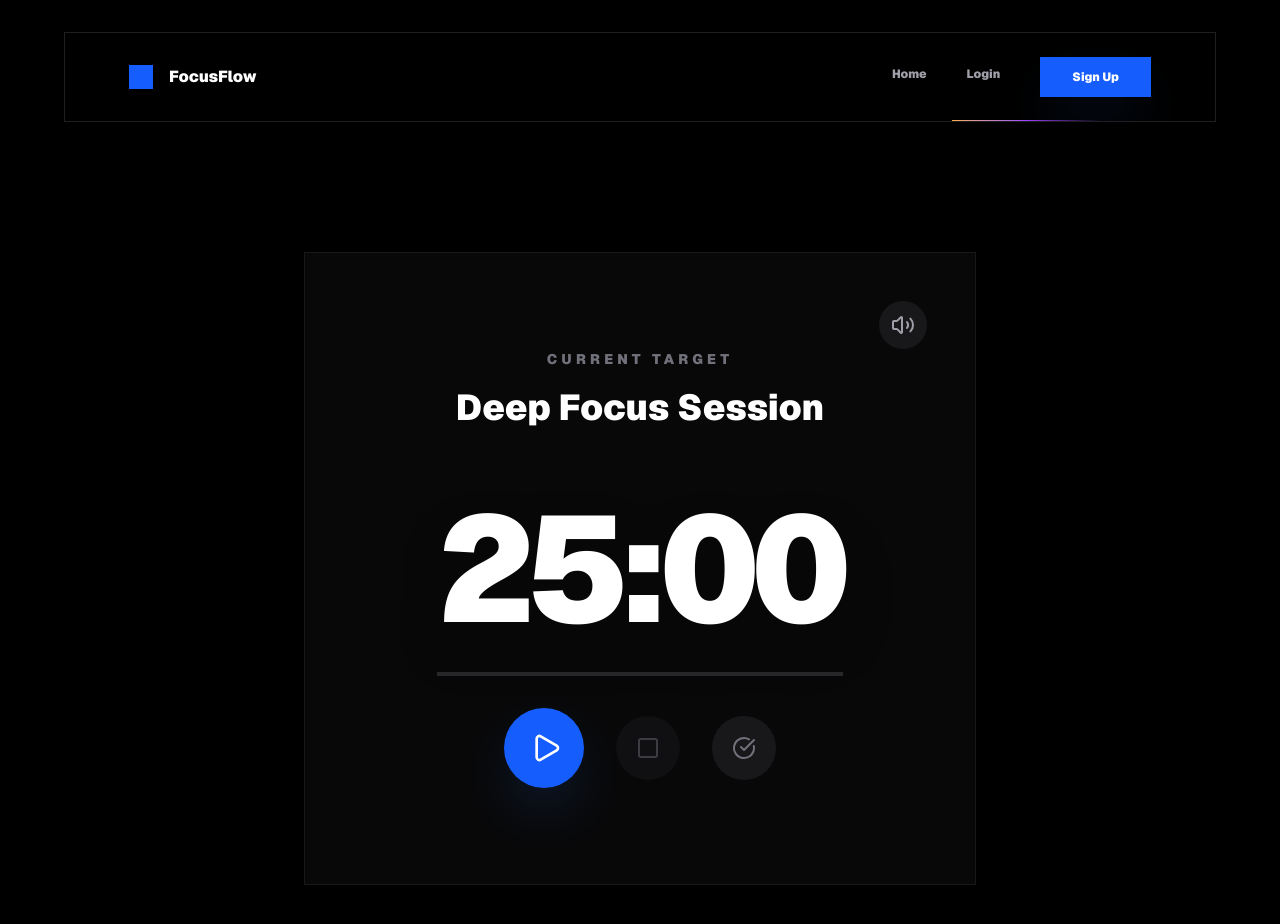
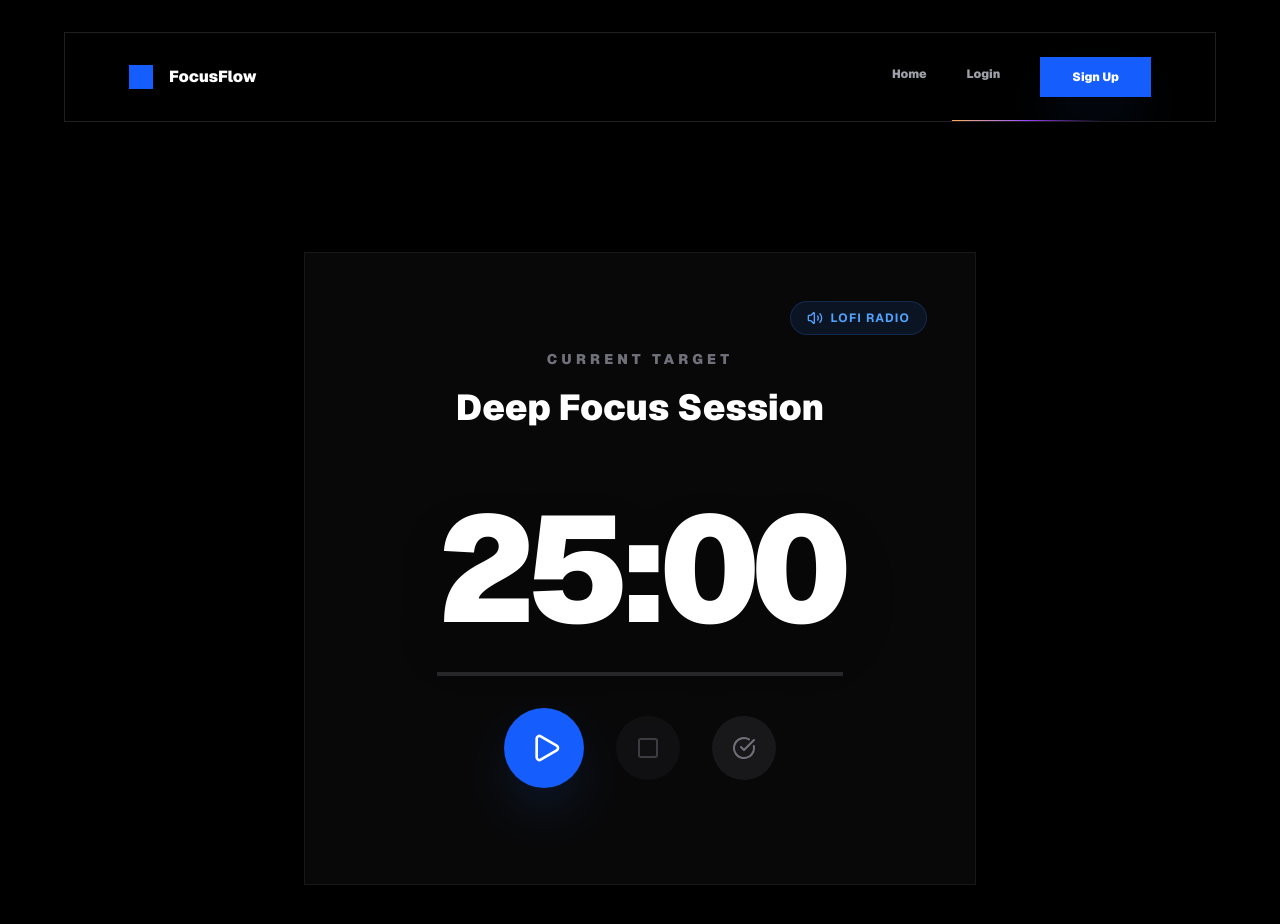
Before and after one commit to NoahMenezes/RITE-Hackathon1, a Next.js app: page /dashboard/focus in a window 1280 px wide. Shown: the top 924 px of the page. Built offline with nearby package versions, Linux system fonts and the light colour scheme; no server answers.

Commit message:
Improve mute button accessibility

```diff
--- a/app/dashboard/focus/page.tsx
+++ b/app/dashboard/focus/page.tsx
@@ -114,10 +114,15 @@ function FocusModePage() {
           <div className="absolute top-8 right-8 md:top-12 md:right-12">
             <button
               onClick={toggleMute}
-              className="p-3 bg-zinc-900 rounded-full text-zinc-400 hover:text-white transition-colors"
+              className={`flex items-center gap-2 px-4 py-2 rounded-full text-xs font-bold uppercase tracking-widest transition-all border ${
+                isMuted
+                  ? "bg-zinc-900 text-zinc-500 border-zinc-800 hover:text-zinc-300"
+                  : "bg-blue-500/10 text-blue-400 border-blue-500/20 hover:bg-blue-500/20"
+              }`}
               title={isMuted ? "Unmute Lofi" : "Mute Lofi"}
             >
-              {isMuted ? <VolumeX className="w-6 h-6" /> : <Volume2 className="w-6 h-6" />}
+              {isMuted ? <VolumeX className="w-4 h-4" /> : <Volume2 className="w-4 h-4" />}
+              <span>Lofi Radio</span>
             </button>
           </div>
 
```
Also changed, not shown: 1 other file (tests, documents, lock files or other folders).
